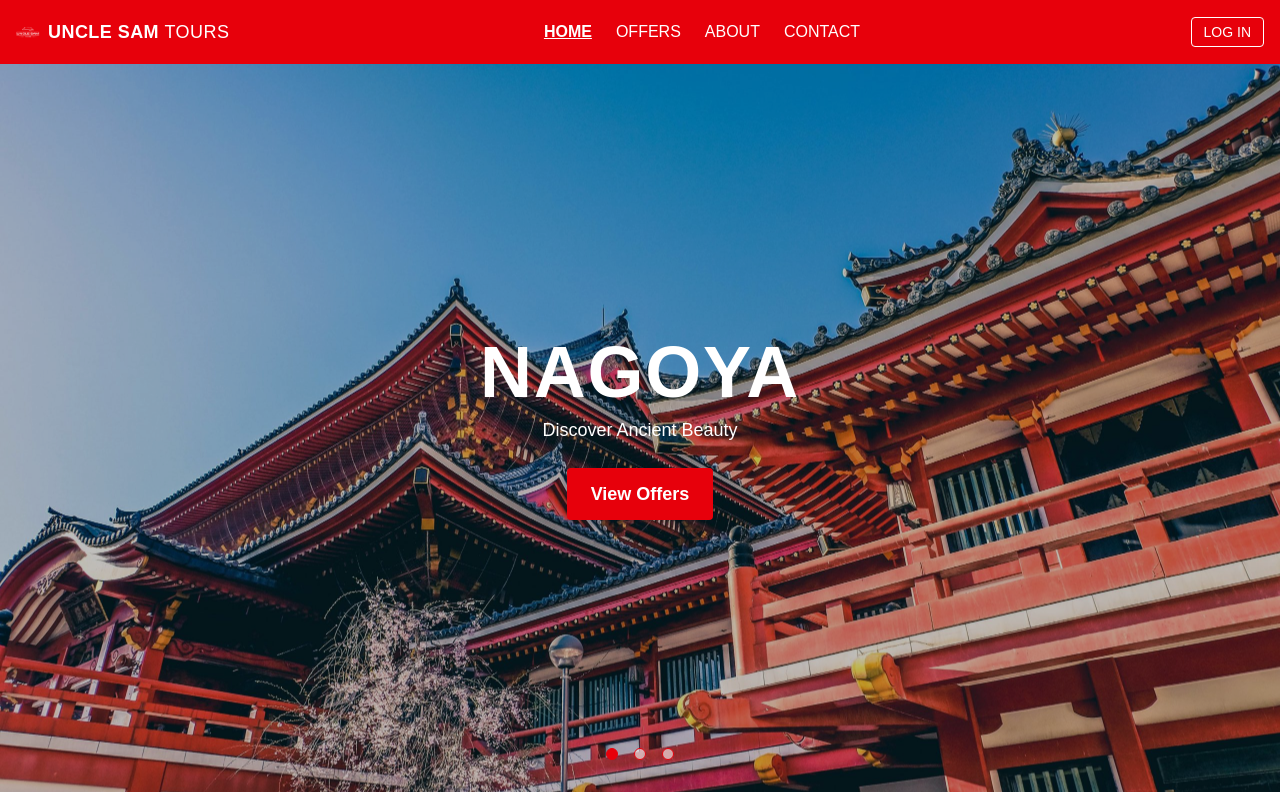
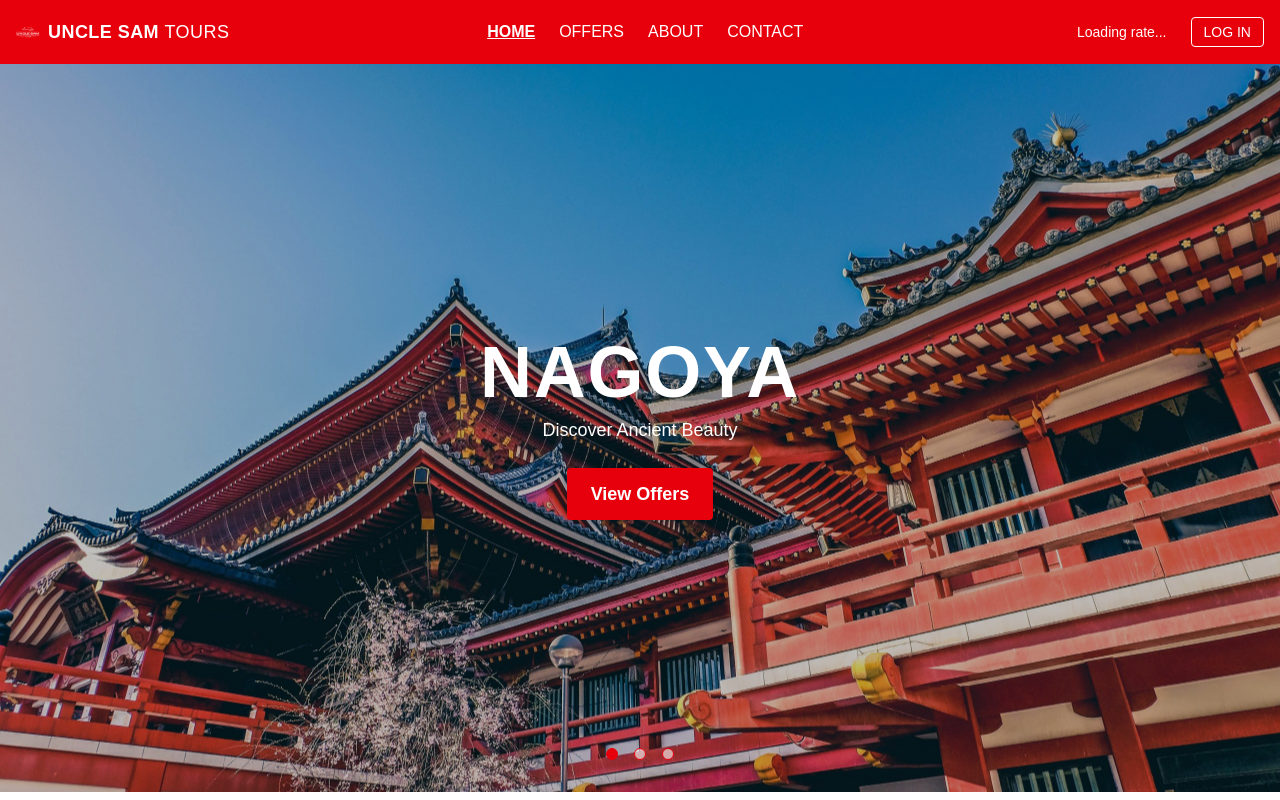
Before and after one commit to APC-SoCIT/APC_2025_2026_T1_SS231_G08-UncleSam-Tours-Booking-Website, a Next.js app in the folder apps/react-app/: page / in a window 1280 px wide. Shown: the top 800 px of the page. Built offline with nearby package versions, Linux system fonts and the light colour scheme; no server answers.

Commit message:
Added Exchange Rate

```diff
--- a/apps/react-app/src/app/components/Header.tsx
+++ b/apps/react-app/src/app/components/Header.tsx
@@ -15,13 +15,27 @@ const navigation = [
 export default function Header() {
   const pathname = usePathname();
   const [user, setUser] = useState<any>(null);
+  const [exchangeRate, setExchangeRate] = useState<number | null>(null);
 
   useEffect(() => {
-    // Check localStorage for user session
+    // Load user
     const storedUser = localStorage.getItem('user');
-    if (storedUser) {
-      setUser(JSON.parse(storedUser));
-    }
+    if (storedUser) setUser(JSON.parse(storedUser));
+
+    // Fetch PHP→JPY exchange rate from fxratesapi
+    const fetchRate = async () => {
+      try {
+        const response = await fetch('https://api.fxratesapi.com/latest?base=PHP&symbols=JPY');
+        const data = await response.json();
+        if (data && data.rates && data.rates.JPY) {
+          setExchangeRate(data.rates.JPY);
+        }
+      } catch (error) {
+        console.error('Error fetching exchange rate:', error);
+      }
+    };
+
+    fetchRate();
   }, []);
 
   const handleLogout = () => {
@@ -58,7 +72,16 @@ export default function Header() {
         </nav>
 
         {/* Right-side section */}
-        <div className="ml-4 flex items-center space-x-4">
+        <div className="ml-4 flex items-center space-x-6">
+          {/* FX Rate */}
+          <div className="text-sm font-medium">
+            {exchangeRate ? (
+              <span>₱1 = ¥{exchangeRate.toFixed(2)}</span>
+            ) : (
+              <span>Loading rate...</span>
+            )}
+          </div>
+
           {user ? (
             <>
               <span className="text-sm font-medium">
```
